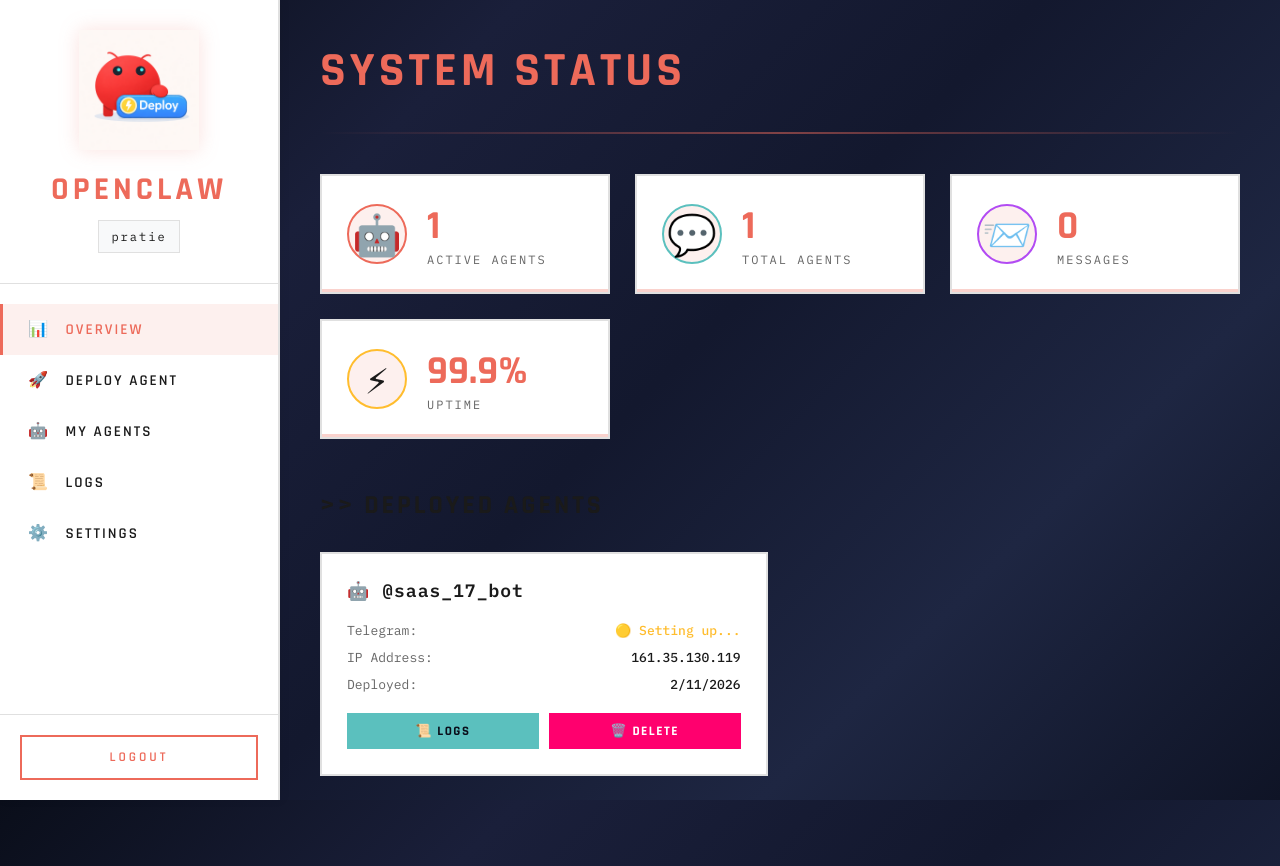
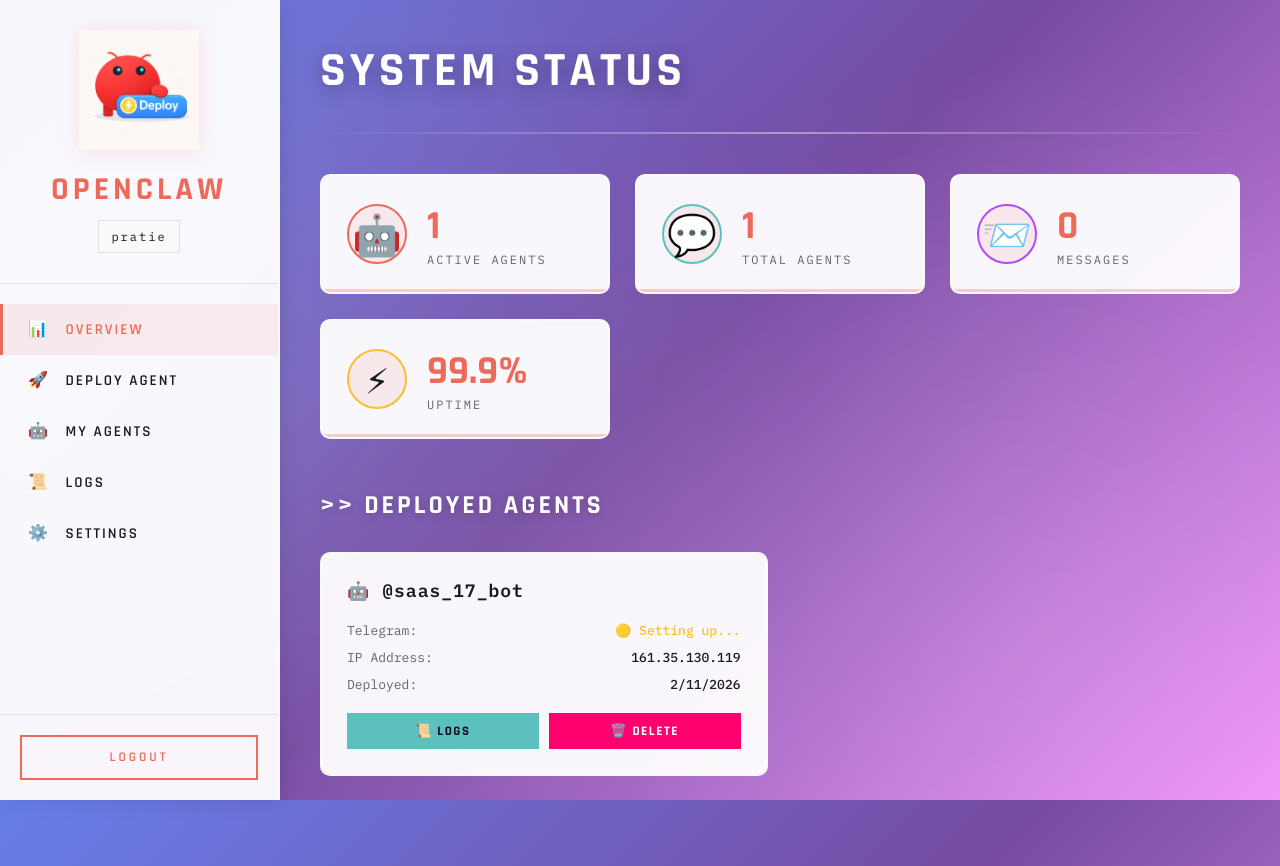
Before and after one commit to pratie/openclaw-saas, a Flask app: page /dashboard in a window 1280 px wide. Run offline with Flask 3, Linux system fonts and the light colour scheme; a user stored in the database is signed in; data comes from the database, SQL or seed files in the repository.

Commit message:
Update dashboard design to match vibrant landing page aesthetic
Dashboard improvements:
- Apply matching purple/pink gradient background with animation
- Implement glassmorphism design across all components
- Update sidebar with frosted glass effect and backdrop blur
- Enhance terminal windows, stat cards, and bot cards with glass design
- Change text colors to white with shadows for readability
- Improve hover effects with enhanced shadows and animations
- Add consistent border radius across all cards
- Update scan lines to match new color scheme

🤖 Generated with [Claude Code](https://claude.com/claude-code)

Co-Authored-By: Claude <noreply@anthropic.com>

```diff
--- a/static/css/style.css
+++ b/static/css/style.css
@@ -20,9 +20,9 @@
 
 body {
     font-family: 'IBM Plex Mono', 'Courier New', monospace;
-    background: linear-gradient(135deg, #0a0e1a 0%, #1a1f3a 25%, #13182e 50%, #1e2642 75%, #0f1426 100%);
+    background: linear-gradient(135deg, #667eea 0%, #764ba2 50%, #f093fb 100%);
     background-attachment: fixed;
-    background-size: 400% 400%;
+    background-size: 200% 200%;
     animation: gradientShift 15s ease infinite;
     color: var(--text-dark);
     overflow-x: hidden;
@@ -31,9 +31,23 @@ body {
     font-weight: 400;
 }
 
+body::before {
+    content: '';
+    position: fixed;
+    top: 0;
+    left: 0;
+    right: 0;
+    bottom: 0;
+    background: radial-gradient(circle at 20% 50%, rgba(255,255,255,0.1) 0%, transparent 50%),
+                radial-gradient(circle at 80% 80%, rgba(255,255,255,0.1) 0%, transparent 50%);
+    pointer-events: none;
+    z-index: 0;
+}
+
 @keyframes gradientShift {
-    0%, 100% { background-position: 0% 50%; }
+    0% { background-position: 0% 50%; }
     50% { background-position: 100% 50%; }
+    100% { background-position: 0% 50%; }
 }
 
 /* ========== Animated Background ========== */
@@ -165,10 +179,10 @@ body {
     height: 2px;
     background: linear-gradient(90deg,
         transparent 0%,
-        var(--primary-green) 50%,
+        rgba(255,255,255,0.6) 50%,
         transparent 100%);
     margin: 30px 0;
-    opacity: 0.5;
+    opacity: 0.7;
 }
 
 @keyframes scan {
@@ -232,10 +246,11 @@ body {
 
 /* ========== Terminal Window ========== */
 .terminal-window {
-    background: #ffffff;
-    border: 2px solid #e0e0e0;
-    border-radius: 8px;
-    box-shadow: 0 2px 10px rgba(0, 0, 0, 0.05);
+    background: rgba(255, 255, 255, 0.95);
+    border: 2px solid rgba(255,255,255,0.3);
+    backdrop-filter: blur(10px);
+    border-radius: 12px;
+    box-shadow: 0 8px 32px rgba(0, 0, 0, 0.15);
     overflow: hidden;
     position: relative;
     z-index: 20;
@@ -578,9 +593,10 @@ body {
 
 .sidebar {
     width: 280px;
-    background: #ffffff;
-    border-right: 2px solid #e0e0e0;
-    box-shadow: 2px 0 10px rgba(0, 0, 0, 0.05);
+    background: rgba(255, 255, 255, 0.95);
+    border-right: 2px solid rgba(255,255,255,0.3);
+    box-shadow: 2px 0 20px rgba(0, 0, 0, 0.1);
+    backdrop-filter: blur(20px);
     height: 100vh;
     position: fixed;
     left: 0;
@@ -691,10 +707,11 @@ body {
     font-family: 'Rajdhani', sans-serif;
     font-size: 48px;
     font-weight: 700;
-    color: var(--primary-green);
+    color: #ffffff;
     margin-bottom: 20px;
     letter-spacing: 4px;
     text-transform: uppercase;
+    text-shadow: 0 4px 20px rgba(0,0,0,0.3);
 }
 
 /* ========== Stats Grid ========== */
@@ -706,8 +723,9 @@ body {
 }
 
 .stat-card {
-    background: #ffffff;
-    border: 2px solid #e0e0e0;
+    background: rgba(255, 255, 255, 0.95);
+    border: 2px solid rgba(255,255,255,0.3);
+    backdrop-filter: blur(10px);
     padding: 25px;
     display: flex;
     align-items: center;
@@ -715,11 +733,12 @@ body {
     position: relative;
     overflow: hidden;
     transition: all 0.3s ease;
+    border-radius: 10px;
 }
 
 .stat-card:hover {
-    transform: translateY(-3px);
-    box-shadow: 0 4px 15px rgba(0, 0, 0, 0.1);
+    transform: translateY(-5px);
+    box-shadow: 0 8px 30px rgba(0, 0, 0, 0.15);
     border-color: var(--primary-green);
 }
 
@@ -777,16 +796,18 @@ body {
 }
 
 .bot-card {
-    background: #ffffff;
-    border: 2px solid #e0e0e0;
+    background: rgba(255, 255, 255, 0.95);
+    border: 2px solid rgba(255,255,255,0.3);
+    backdrop-filter: blur(10px);
     padding: 25px;
     transition: all 0.3s ease;
     position: relative;
+    border-radius: 10px;
 }
 
 .bot-card:hover {
-    transform: translateY(-3px);
-    box-shadow: 0 4px 15px rgba(0, 0, 0, 0.1);
+    transform: translateY(-5px);
+    box-shadow: 0 8px 30px rgba(0, 0, 0, 0.15);
     border-color: var(--primary-green);
 }
 
@@ -998,10 +1019,11 @@ body {
     font-family: 'Rajdhani', sans-serif;
     font-size: 26px;
     font-weight: 700;
-    color: var(--text-dark);
+    color: #ffffff;
     margin-bottom: 20px;
     letter-spacing: 3px;
     text-transform: uppercase;
+    text-shadow: 0 2px 10px rgba(0,0,0,0.2);
 }
 
 /* ========== Section Headings ========== */
```
